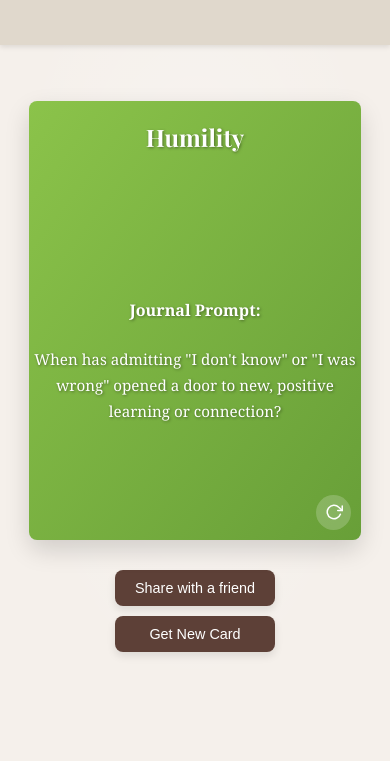
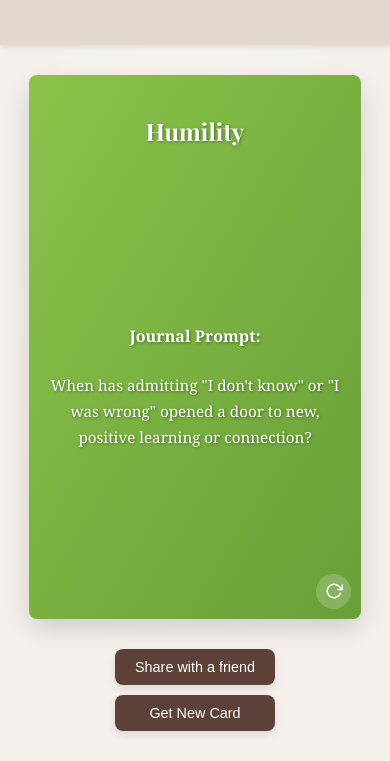
Before and after one commit to ask-andrew/consciouscards, a plain HTML site: page index.html in a window 390 px wide. Shown: the part 136-897 px from the top of the page. Before the commit the page ends 844 px from the top, so only its background shows below. Drawn offline with nearby package versions, Linux system fonts and the light colour scheme; a web font is replaced by a local one.

Commit message:
Update style.css

```diff
--- a/style.css
+++ b/style.css
@@ -52,20 +52,19 @@ p {
     max-width: 700px; /* Max width for desktop */
     margin-bottom: 30px; /* Space between card and buttons */
     position: relative; /* For copy message positioning */
-    /* min-height is now controlled by card-inner */
+    /* min-height is now controlled by JavaScript on .card-inner */
 }
 
 /* Inner card element for the flip animation */
 .card-inner {
     position: relative; /* Crucial for absolute positioning of faces */
-    height: auto; /* Allow height to be determined by content */
-    min-height: 250px; /* Baseline for very short content */
-    padding: 40px; /* Padding moved to the inner container */
-    box-sizing: border-box; /* Include padding in element's total width and height */
+    height: auto; /* Managed by JavaScript */
+    min-height: 250px; /* Default baseline height, can be overridden by JS */
     text-align: center;
     transition: transform 0.8s; /* Smooth transition for the flip */
     transform-style: preserve-3d; /* Key for 3D transform */
     border-radius: inherit; /* Inherit border-radius from parent */
+    /* Padding is now applied directly to .card-front and .card-back again */
 }
 
 /* Flipped state for the inner card */
@@ -83,13 +82,13 @@ p {
     -webkit-backface-visibility: hidden; /* Hide the back side during flip */
     backface-visibility: hidden; /* Hide the back side during flip */
     border-radius: inherit;
-    /* Padding is now on .card-inner, so remove it here */
-    box-sizing: border-box; /* Ensure proper box model */
+    padding: 40px; /* Padding reinstated for individual faces */
+    box-sizing: border-box; /* Include padding in element's total width and height */
     display: flex;
     flex-direction: column;
     justify-content: center; /* Center content vertically */
     align-items: center;
-    overflow-y: auto; /* Add scroll if content truly overflows */
+    overflow-y: auto; /* Add scroll if content truly overflows (fallback) */
     word-wrap: break-word; /* Break long words */
     overflow-wrap: break-word; /* Modern equivalent */
 }
@@ -307,13 +306,16 @@ p {
     }
 
     .card {
-        padding: 0; /* Padding is now on card-inner */
         width: 95%;
     }
 
     .card-inner {
         padding: 30px; /* Adjust padding for smaller screens */
         min-height: 180px; /* Ensure minimal content doesn't make it too small on mobile */
+    }
+
+    .card-front, .card-back {
+        padding: 30px; /* Reinstated padding on faces */
     }
 
     .card-title {
@@ -347,6 +349,11 @@ p {
         padding: 20px; /* Adjust padding for very small screens */
         border-radius: 8px;
         min-height: 150px; /* Even smaller min-height for very small screens */
+    }
+
+    .card-front, .card-back {
+        padding: 20px; /* Reinstated padding on faces */
+        border-radius: 8px;
     }
 
     .card-title {
```
